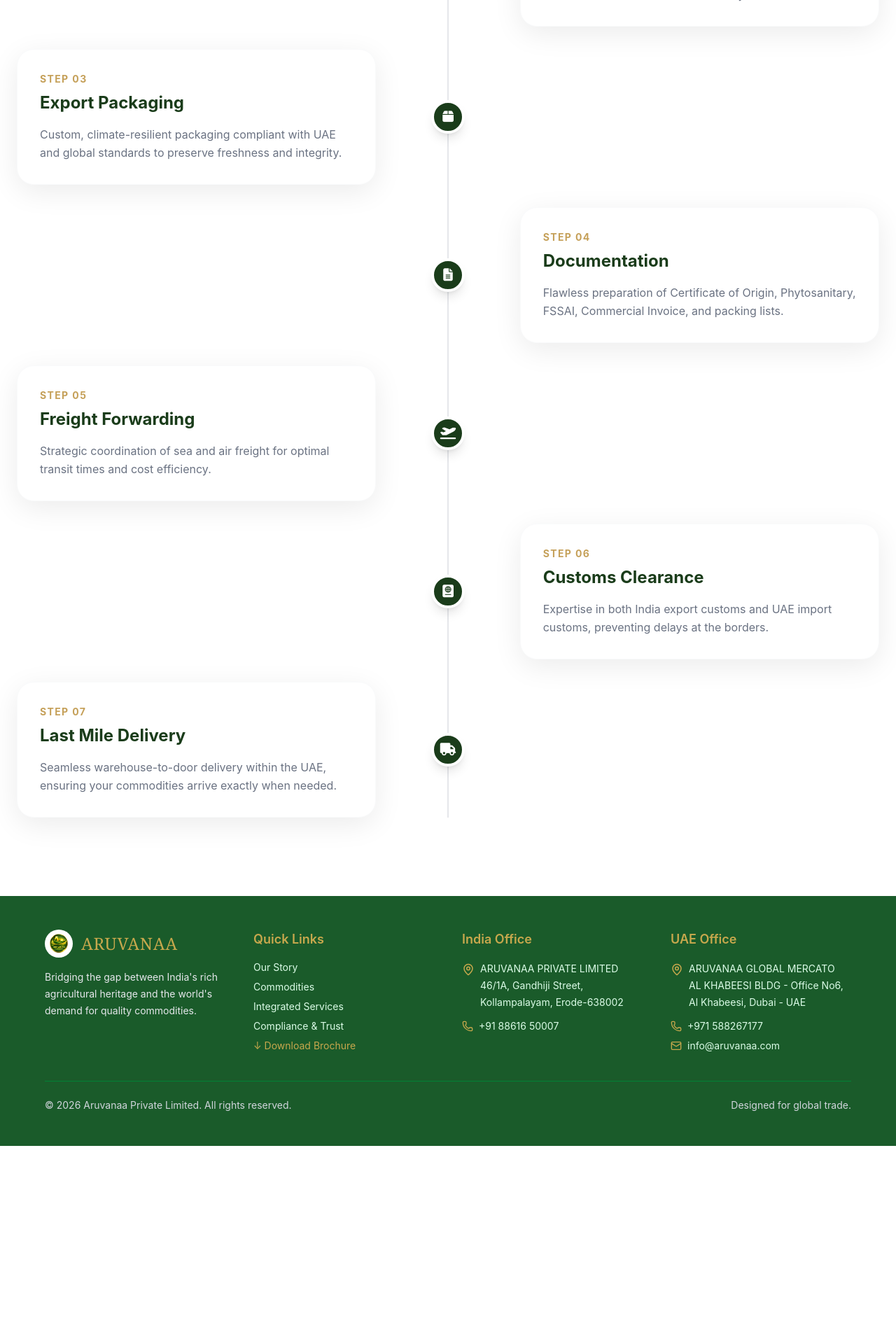
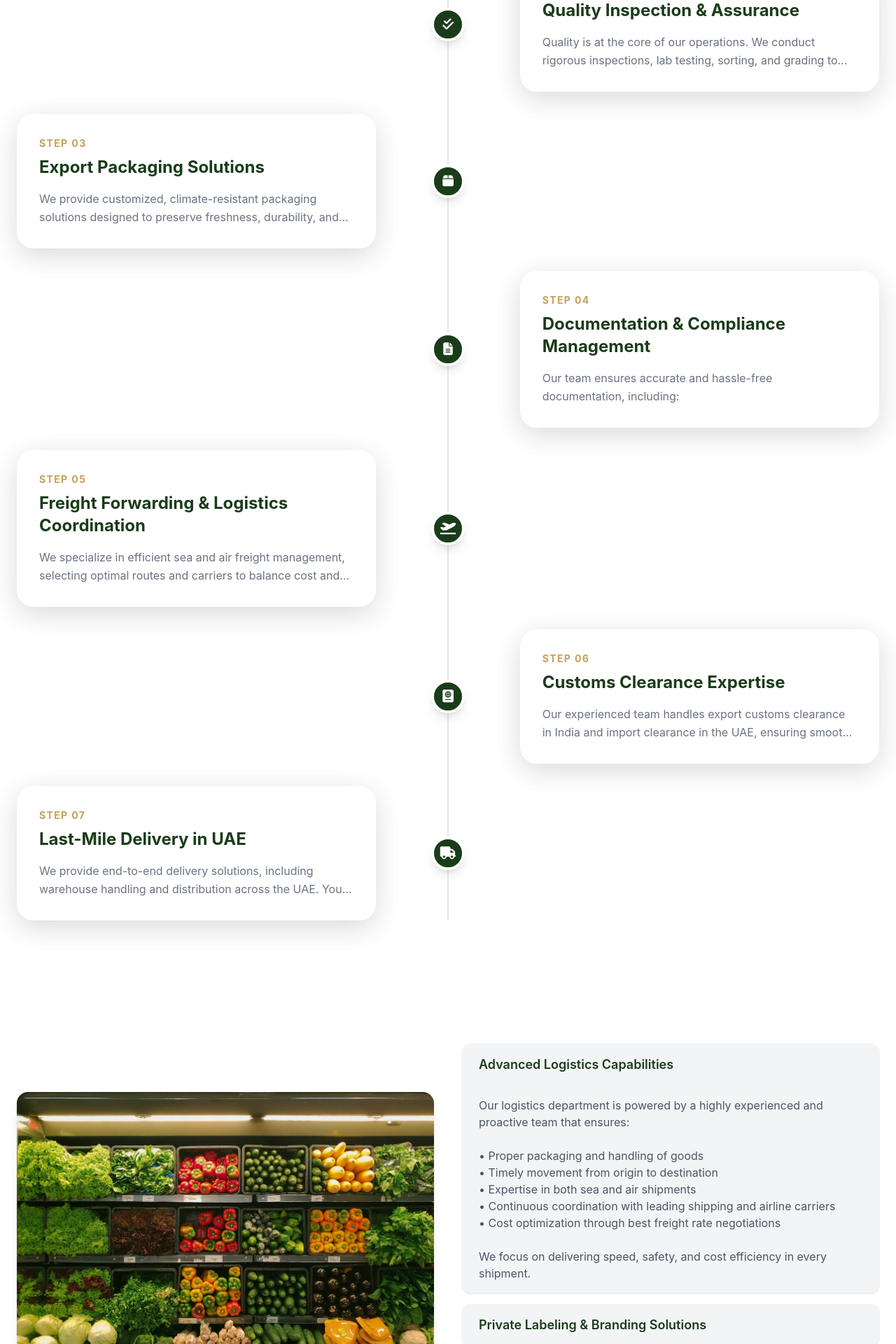
Before and after one commit to Kaviya220501/Aruvanaa, a React (Vite) app: page /service in a window 1280 px wide. Shown: the part 840-2760 px from the top of the page at 70% size. Before the commit the page ends 2477 px from the top, so only its background shows below. Built offline with nearby package versions, Linux system fonts and the light colour scheme.

Commit message:
fix: update service.tsx and package.json files

```diff
--- a/package.json
+++ b/package.json
@@ -10,6 +10,7 @@
     "preview": "vite preview"
   },
   "dependencies": {
+    "@tailwindcss/line-clamp": "^0.4.4",
     "@tailwindcss/vite": "^4.2.1",
     "@vitejs/plugin-react": "^4.7.0",
     "html2canvas": "^1.4.1",
--- a/src/Component/Pages/Service.tsx
+++ b/src/Component/Pages/Service.tsx
@@ -1,104 +1,216 @@
 import Navbar from '../Layouts/Navbar';
 import { Footer } from '../Layouts/Footer';
+import { useState } from 'react';
+import about from "../../assets/about-img.avif"
 
 const steps = [
   {
     step: "Step 01",
-    title: "Procurement & Sourcing",
-    description: "Direct connections with trusted farms and manufacturers in India, ensuring competitive pricing and premium quality.",
+    title: "Procurement & Strategic Sourcing",
+    description: "We establish direct partnerships with trusted farmers, producers, and manufacturers across India, enabling us to source premium-quality products at competitive prices. Our sourcing network ensures consistency, traceability, and reliability for every shipment.",
     icon: "fa-handshake",
   },
   {
     step: "Step 02",
-    title: "Quality Inspection",
-    description: "Rigorous lab testing, sorting, and grading before shipment to meet strict international food safety standards.",
+    title: "Quality Inspection & Assurance",
+    description: "Quality is at the core of our operations. We conduct rigorous inspections, lab testing, sorting, and grading to meet international food safety and export standards. Every product is verified to comply with UAE and global regulatory requirements.",
     icon: "fa-check-double",
   },
   {
     step: "Step 03",
-    title: "Export Packaging",
-    description: "Custom, climate-resilient packaging compliant with UAE and global standards to preserve freshness and integrity.",
+    title: "Export Packaging Solutions",
+    description: "We provide customized, climate-resistant packaging solutions designed to preserve freshness, durability, and product integrity during transit. All packaging complies with international export standards and UAE import regulations.",
     icon: "fa-box",
   },
 {
   step: "Step 04",
-    title: "Documentation",
-    description: "Flawless preparation of Certificate of Origin, Phytosanitary, FSSAI, Commercial Invoice, and packing lists.",
+  title: "Documentation & Compliance Management",
+ description: "Our team ensures accurate and hassle-free documentation, including:",
+list: [
+  "Certificate of Origin",
+  "Phytosanitary Certificate",
+  "FSSAI Certification",
+  "Commercial Invoice",
+  "Packing List"
+],
+extraText:
+  "We eliminate delays by ensuring all paperwork meets regulatory compliance for both India and UAE.",
       icon: "fa-file-lines",
+
 },
   {
     step: "Step 05",
-    title: "Freight Forwarding",
-    description: "Strategic coordination of sea and air freight for optimal transit times and cost efficiency.",
+    title: " Freight Forwarding & Logistics Coordination",
+    description: "We specialize in efficient sea and air freight management, selecting optimal routes and carriers to balance cost and delivery timelines. Our strong relationships with major global carrier lines allow us to offer competitive freight rates and reliable transit schedules.",
     icon: "fa-plane-departure",
   },
   {
     step: "Step 06",
-    title: "Customs Clearance",
-    description: "Expertise in both India export customs and UAE import customs, preventing delays at the borders.",
+    title: "Customs Clearance Expertise",
+    description: "Our experienced team handles export customs clearance in India and import clearance in the UAE, ensuring smooth border transitions without delays, penalties, or compliance issues.",
     icon: "fa-passport",
   },
   {
     step: "Step 07",
-    title: "Last Mile Delivery",
-    description: "Seamless warehouse-to-door delivery within the UAE, ensuring your commodities arrive exactly when needed.",
+    title: "Last-Mile Delivery in UAE",
+    description: "We provide end-to-end delivery solutions, including warehouse handling and distribution across the UAE. Your goods are delivered on time, safely, and exactly where they are needed.",
     icon: "fa-truck",
   }
 ];
+const sections = [
+  {
+    title: "Advanced Logistics Capabilities",
+    content: `Our logistics department is powered by a highly experienced and proactive team that ensures:
+
+• Proper packaging and handling of goods
+• Timely movement from origin to destination
+• Expertise in both sea and air shipments
+• Continuous coordination with leading shipping and airline carriers
+• Cost optimization through best freight rate negotiations
+
+We focus on delivering speed, safety, and cost efficiency in every shipment.`,
+  },
+  {
+    title: "Private Labeling & Branding Solutions",
+    content: `We support businesses in building their own brand through our private labeling services, including:
+
+• Custom brand creation with minimal investment
+• Packaging design and material sourcing
+• In-house processing and packing
+• Container loading directly from our facilities
+
+This allows our clients to launch and scale their own branded products in international markets effortlessly.`,
+  },
+  {
+    title: "Product & Packaging Specifications",
+    content: `We maintain complete transparency and standardization in every shipment, including:
+
+• Product Name & Grade
+• Item Code
+• Gross & Net Weight
+• Number of Packages
+• Product Color & Quality
+• Quantity (Size / Count / Weight / CBM)
+• Packing Date
+• Shipper Information
+
+This ensures clarity, traceability, and consistency across all orders.`,
+  },
+  {
+    title: "Flexible Payment Terms",
+    content: `We offer multiple secure and convenient payment options tailored to global trade:
+
+• Irrevocable Letter of Credit (LC at Sight)
+• Documents Against Payment (DP)
+• Telegraphic Transfer (TT – Advance)
+• Western Union
+• MoneyGram
+• PayPal`,
+  },
+];
+const features = [
+  {
+    title: "End-to-End Supply Chain",
+    desc: "Complete management from sourcing to delivery",
+    icon: "fa-truck",
+  },
+  {
+    title: "Strong Sourcing Network",
+    desc: "Reliable suppliers and producers across India",
+    icon: "fa-network-wired",
+  },
+  {
+    title: "Quality & Compliance",
+    desc: "Meets international standards and regulations",
+    icon: "fa-ranking-star",
+  },
+  {
+    title: "Competitive Pricing",
+    desc: "Optimized freight and cost-effective solutions",
+    icon: "fa-dollar-sign",
+  },
+  {
+    title: "Reliable UAE Delivery",
+    desc: "On-time delivery across UAE markets",
+    icon: "fa-location-dot",
+  },
+  {
+    title: "Private Labeling Support",
+    desc: "Build and scale your own brand globally",
+    icon: "fa-tags",
+  },
+  {
+    title: "Expert Team",
+    desc: "Experienced logistics and export professionals",
+    icon: "fa-user-tie",
+  },
+];
 
 export default function Service() {
+   const [activeIndex, setActiveIndex] = useState<number | null>(0);
+
+  const toggle = (index: number) => {
+    setActiveIndex(index === activeIndex ? null : index);
+  };
   return (
      <div className="flex flex-col min-h-screen font-sans">
       <Navbar/>
     <section className="py-20 bg-white font-sans overflow-hidden">
       <div className="max-w-7xl mx-auto px-6">
-
-
         <div className="text-center mb-20">
           <h2 className="text-5xl md:text-6xl font-bold text-[#1a3c1a] mb-6">
             Integrated Services
           </h2>
           <p className="text-gray-600 text-lg md:text-xl max-w-3xl mx-auto leading-relaxed">
-            A true end-to-end logistics partner. We don't just trade; we manage the entire
-            journey from Indian soil to UAE shelves.
+            We are a complete end-to-end export and logistics partner, delivering seamless solutions from Indian origin to UAE destination markets. Our approach goes beyond trading — we manage the entire supply chain with precision, compliance, and efficiency, ensuring your products reach global shelves with uncompromised quality.
           </p>
         </div>
 
 
         <div className="relative">
-
-
           <div className="absolute left-1/2 transform -translate-x-1/2 w-[2px] h-full bg-gray-200 z-0 hidden md:block"></div>
-
-
           <div className="absolute left-4 transform w-[2px] h-full bg-gray-200 z-0 md:hidden"></div>
-
           <div className="space-y-12 md:space-y-0">
             {steps.map((item, index) => (
               <div key={index} className={`relative flex items-center justify-between w-full mb-8 ${index % 2 === 0 ? 'md:flex-row-reverse' : 'md:flex-row'}`}>
-
-
                 <div className="hidden md:block w-5/12"></div>
-
-
                 <div className="absolute left-4 md:left-1/2 transform -translate-x-1/2 z-10">
                   <div className="w-12 h-12 bg-[#1a3c1a] rounded-full flex items-center justify-center border-4 border-white shadow-lg">
                     <i className={`fa-solid ${item.icon} text-white text-lg`}></i>
                   </div>
                 </div>
-
-
                 <div className="w-full md:w-5/12 ml-12 md:ml-0">
-                  <div className="bg-white p-8 rounded-3xl shadow-[0_10px_40px_rgba(0,0,0,0.08)] border border-gray-50 hover:shadow-xl transition-shadow duration-300">
+                  <div className=" rounded-3xl shadow-[0_10px_40px_rgba(0,0,0,0.08)] border border-none hover:shadow-xl transition-shadow duration-300">
+                   <div className="group p-8 rounded-3xl shadow-[0_10px_40px_rgba(0,0,0,0.08)] border border-none  transition-shadow duration-300">
                     <span className="text-[#c5a059] font-bold text-sm tracking-widest uppercase block mb-2">
                       {item.step}
                     </span>
                     <h3 className="text-[#1a3c1a] text-2xl font-bold mb-4">
                       {item.title}
                     </h3>
-                    <p className="text-gray-500 leading-relaxed text-base">
+                   <p className="text-gray-500 leading-relaxed text-base
+  md:line-clamp-2 md:hover:line-clamp-none">
   {item.description}
 </p>
+
+{item.list && (
+  <ul className="grid grid-cols-1 sm:grid-cols-2 gap-2 mt-4 text-gray-500 text-sm md:hidden md:group-hover:grid hidden">
+    {item.list.map((doc, i) => (
+      <li key={i} className="flex items-start">
+        <span className="mr-2 text-[#c5a059]">•</span>
+        {doc}
+      </li>
+    ))}
+  </ul>
+)}
+
+{item.extraText && (
+  <p className="text-gray-500 leading-relaxed text-base mt-4 md:hidden md:group-hover:block hidden">
+    {item.extraText}
+  </p>
+)}
+
+</div>
                   </div>
                 </div>
               </div>
@@ -107,6 +219,78 @@
         </div>
       </div>
     </section>
+   <div className="max-w-7xl mx-auto px-6 py-16 grid md:grid-cols-2 gap-10 items-center">
+
+  <div className="w-full">
+    <img
+      src={about}
+      alt="logistics"
+      className="w-full h-auto rounded-2xl shadow-lg object-cover"
+    />
+  </div>
+
+  <div className="space-y-4">
+    {sections.map((item, index) => (
+      <div
+        key={index}
+        className="bg-gray-100 rounded-xl overflow-hidden shadow-sm"
+      >
+        <button
+          onClick={() => toggle(index)}
+          className="w-full text-left px-6 py-4 text-lg font-semibold text-[#1a3c1a] flex justify-between items-center"
+        >
+          {item.title}
+
+          <span className="text-xl">
+            {activeIndex === index ? " " : " "}
+          </span>
+        </button>
+
+        <div
+          className={`px-6 transition-all duration-300 overflow-hidden ${
+            activeIndex === index ? "max-h-96 py-4" : "max-h-0"
+          }`}
+        >
+          <p className="text-gray-600 whitespace-pre-line">
+            {item.content}
+          </p>
+        </div>
+      </div>
+    ))}
+  </div>
+
+</div>
+<div className="bg-gray-100 py-16">
+  <div className="max-w-7xl mx-auto px-6">
+    <h2 className="text-4xl font-bold text-center text-[#1a3c1a] mb-12">
+      Why Choose Us
+    </h2>
+
+    <div className="grid md:grid-cols-3 gap-8">
+      {features.map((item, index) => (
+        <div
+          key={index}
+          className="bg-gray-200 rounded-2xl p-8 flex items-start gap-6 hover:shadow-lg transition duration-300"
+        >
+
+          <div className="w-16 h-16 flex items-center justify-center rounded-full bg-[#1a3c1a] text-white text-2xl shrink-0">
+            <i className={`fa-solid ${item.icon}`}></i>
+          </div>
+
+          <div>
+            <h3 className="text-xl font-bold mb-2 text-black">
+              {item.title}
+            </h3>
+            <p className="text-gray-600">
+              {item.desc}
+            </p>
+          </div>
+
+        </div>
+      ))}
+    </div>
+  </div>
+</div>
     <Footer/>
     </div>
   );
```
Also changed, not shown: 1 other file (tests, documents, lock files or other folders). Lines whose indentation alone changed are shown as unchanged.
